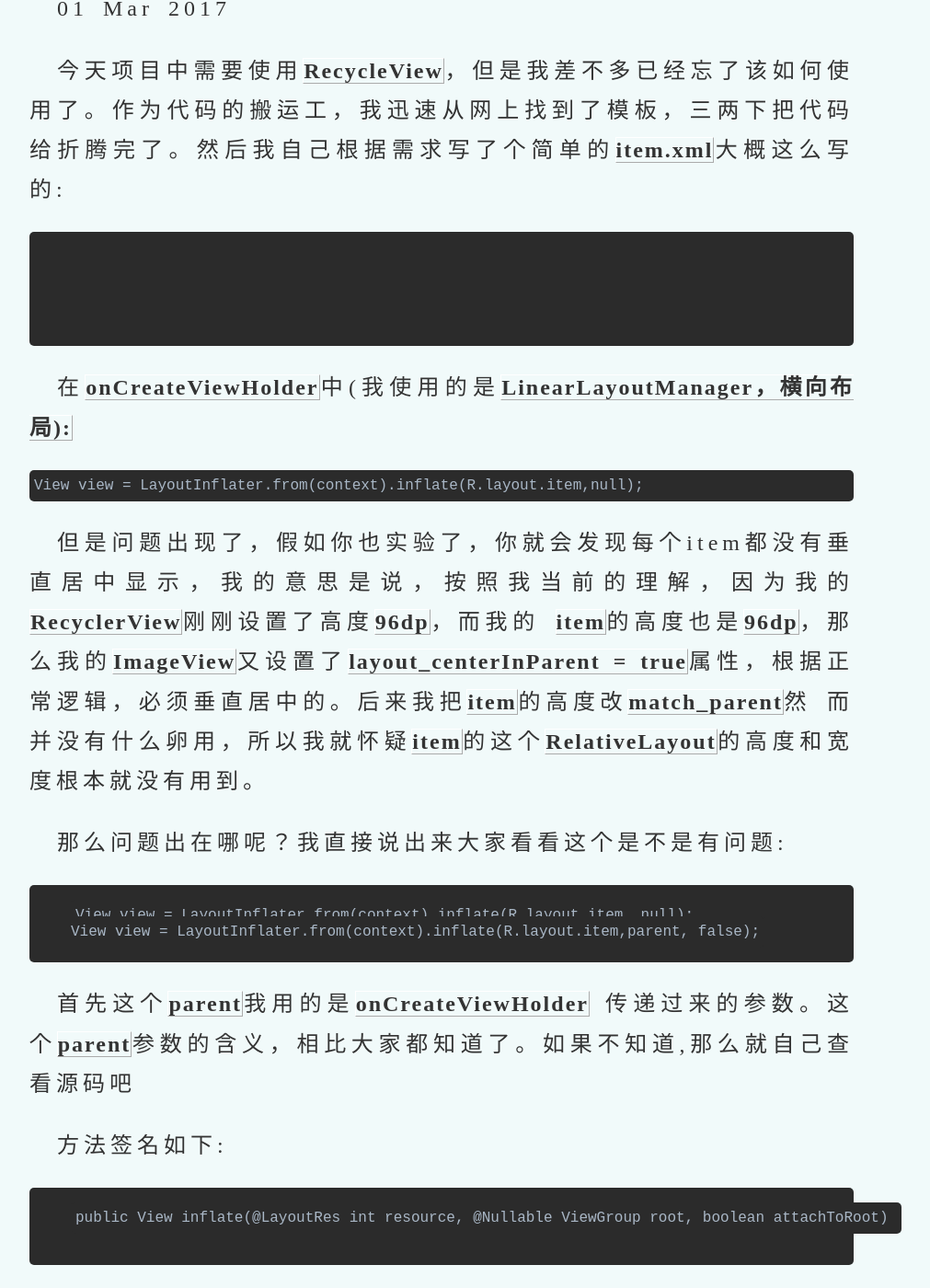
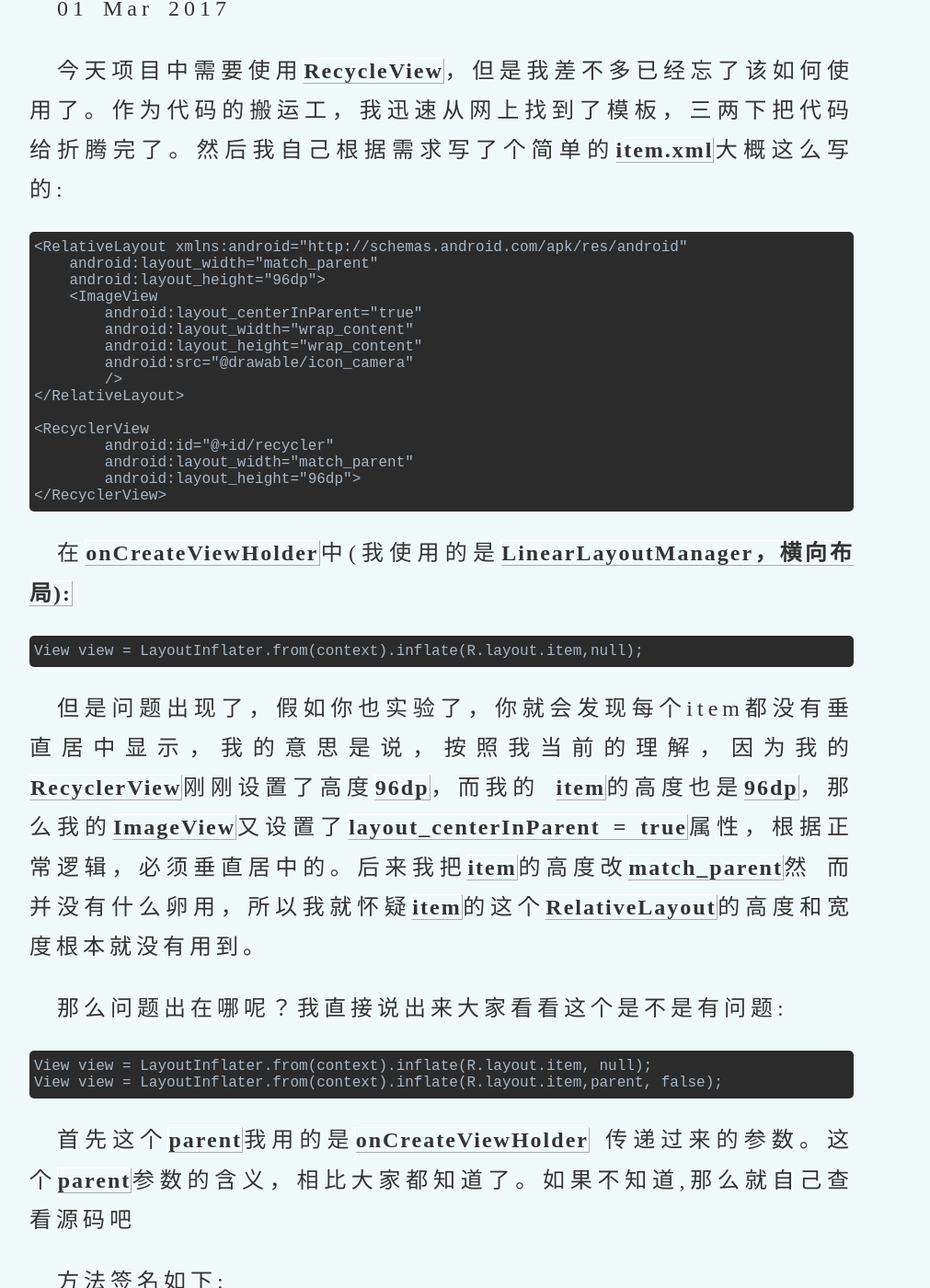
Before and after one commit to qiaojun2016/qiaojun2016.github.io, a Jekyll site: the page built from _posts/2017-03-01-my-first-article.html, in a window 1280 px wide and 1400 px high, scrolled down 224 px. Shown: the whole window at 92% size, without its empty margins (160-1171 px from the left). Built offline with Jekyll 4.4.1, drawn with Linux system fonts in a browser that asks for light colours; some of the changed text lies outside the part shown.

Commit message:
update my-first-article.html

```diff
--- a/_posts/2017-03-01-my-first-article.html
+++ b/_posts/2017-03-01-my-first-article.html
@@ -8,40 +8,33 @@ excerpt_separator: <!-- more -->
 <p>今天项目中需要使用<span class="keyword">RecycleView</span>，但是我差不多已经忘了该如何使用了。作为代码的搬运工，我迅速从网上找到了模板，三两下把代码给折腾完了。然后我自己根据需求写了个简单的<span class="keyword">item.xml</span>大概这么写的:</p>
 
 <pre class="code">
-<RelativeLayout xmlns:android="http://schemas.android.com/apk/res/android"
+&lt;RelativeLayout xmlns:android="http://schemas.android.com/apk/res/android"
     android:layout_width="match_parent"
-    android:layout_height="96dp">
-    <ImageView
+    android:layout_height="96dp"&gt;
+    &lt;ImageView
         android:layout_centerInParent="true"
         android:layout_width="wrap_content"
         android:layout_height="wrap_content"
         android:src="@drawable/icon_camera"
-        />
-</RelativeLayout>
+        /&gt;
+&lt;/RelativeLayout&gt;
 
-<RecyclerView
+&lt;RecyclerView
         android:id="@+id/recycler"
         android:layout_width="match_parent"
-        android:layout_height="96dp">
-</RecyclerView>
+        android:layout_height="96dp"&gt;
+&lt;/RecyclerView&gt;
 </pre>
 <p>在<span class="keyword">onCreateViewHolder</span>中(我使用的是<span class="keyword">LinearLayoutManager，横向布局):</p>
 <pre class="code">View view = LayoutInflater.from(context).inflate(R.layout.item,null);</pre>
 <p>但是问题出现了，假如你也实验了，你就会发现每个item都没有垂直居中显示，我的意思是说，按照我当前的理解，因为我的<span class="keyword">RecyclerView</span>刚刚设置了高度<span class="keyword">96dp</span>，而我的  <span class="keyword">item</span>的高度也是<span class="keyword">96dp</span>，那么我的<span class="keyword">ImageView</span>又设置了<span class="keyword">layout_centerInParent = true</span>属性，根据正常逻辑，必须垂直居中的。后来我把<span class="keyword">item</span>的高度改<span class="keyword">match_parent</span>然 而并没有什么卵用，所以我就怀疑<span class="keyword">item</span>的这个<span class="keyword">RelativeLayout</span>的高度和宽度根本就没有用到。</p>
 <p>那么问题出在哪呢？我直接说出来大家看看这个是不是有问题:</p>
-<pre class="code">
-{% highlight java%}
-View view = LayoutInflater.from(context).inflate(R.layout.item, null);
-View view = LayoutInflater.from(context).inflate(R.layout.item,parent, false);
-{% endhighlight %}</pre>
+<pre class="code">View view = LayoutInflater.from(context).inflate(R.layout.item, null);
+View view = LayoutInflater.from(context).inflate(R.layout.item,parent, false);</pre>
 
 <p>首先这个<span class="keyword">parent</span>我用的是<span class="keyword">onCreateViewHolder</span> 传递过来的参数。这个<span class="keyword">parent</span>参数的含义，相比大家都知道了。如果不知道,那么就自己查看源码吧</p>
 <p>方法签名如下:</p>
-<pre class="code">
-{% highlight java %}
-public View inflate(@LayoutRes int resource, @Nullable ViewGroup root, boolean attachToRoot)
-{% endhighlight %}
-</pre>
+<pre class="code">public View inflate(@LayoutRes int resource, @Nullable ViewGroup root, boolean attachToRoot)</pre>
 <p>返回的视图类型肯定是<span class="keyword">R.layout.item</span>的根布局类型，比如我们的这个根布局是<span class="keyword">RelativeLayout</span>那么返回的就是<span class="keyword">RelativeLayout</span>类型，然而不同之处就在于返回的这个视图是否已经设置过他的<span class="keyword">LayoutParams</span>。不管<span class="keyword">attachToRoot</span> 是否为真，只要<span class="keyword">root</span>存在，且不为空，那么就会为返回的视图(这里的<span class="keyword">RelativeLayout</span>)设置它自己默认生成的<span class="keyword">LayoutParams</span>。而<span class="keyword">attachToParent</span>的作用就在于，是否将这个视图作为子视图添加到<span class="keyword">parent</span>上。</p>
 <p>于是，现在大家想一下这样一个问题，我的<span class="keyword">ImageView</span>它的<span class="keyword">layout_height</span>和<span class="keyword">layout_width</span>是给谁使用的？都知道是用来设置<span class="keyword">ImageView</span>的高度和宽度的。所以我对这俩属性的定义就是："这俩属性是用来设置其在父控件中的高度和宽度的，如果没有了父控件，那么这些高度和宽度将没有意义"。在属性的命名上不知发现了没有，为什么是<span class="keyword">layout_</span> 开头的呢，而不是<span class="keyword">android:width</span> 明显这是有意义，说明是与父控件相关的，或者说父控件需要这个值。</p>
 <p>回到原来的问题bug，也就是inflate的问题，我简单的看了一下inflate的源码，基本过程如下: </p>
@@ -53,23 +46,11 @@ public View inflate(@LayoutRes int resource, @Nullable ViewGroup root, boolean a
 <p>其实，简单说来就是解析我们的<span class="keyword">item.xml</span>文件，动态递归的从上到下创建这个<span class="keyword">View</span>。 </p>
 <p>想必同学们都用过动态创建过<span class="keyword">View</span>，比如动态创建一个<span class="keyword">TextView</span>，需要创建后添加到<span class="keyword">LinearLayout</span>中，如果你没有主动调用<span class="keyword">TextView.setLayoutParams(..)</span>，你在<span class="keyword">addView</span>的时候，<span class="keyword">LinearLayout</span>会主动为你加上。如果不加上，<span class="keyword">LinearLayout</span>就不知道这个<span class="keyword">TextView</span>需要占多大的位置。</p>
 <p>回到项目中遇到的问题：因为我是用下面的方法填充的: </p>
-<pre class="code">
-{% highlight java %}
-LayoutInflater.from(context).inflate(R.layout.item, null)
-{% endhighlight %}
-</pre>
+<pre class="code">LayoutInflater.from(context).inflate(R.layout.item, null)</pre>
 <p>结果导致了并没有设置生成的<span class="keyword">RelativeLayout</span>的<span class="keyword">LayoutParams</span>,然后在向<span class="keyword">RecyclerView</span>添加过程中，<span class="keyword">RecyclerView</span>发现，要被添加的<span class="keyword">View</span>竟然没有<span class="keyword">LayoutParams</span>参数，于是<span class="keyword">RecyclerView</span>就默认为<span class="keyword">RelativeLayout</span>设置了两个<span class="keyword">wrap_content</span>。于是<span class="keyword">item</span>布局发生了这样变化:</p>
-<pre class="code">
-{% highlight java %}
-andrid:layout_width = "match_parent"
-android:layout_height = "96dp"
-{% endhighlight %}
-</pre>
+<pre class="code">andrid:layout_width = "match_parent"
+android:layout_height = "96dp"</pre>
 <p>变成了</p>
-<pre class="code">
-{% highlight java %}
-andrid:layout_width = "wrap_content"
-android:layout_height = "wrap_content"
-{% endhighlight %}
-</pre>
+<pre class="code">andrid:layout_width = "wrap_content"
+android:layout_height = "wrap_content"</pre>
 <p>至于怎么解决，看你们的了。</p>
```
